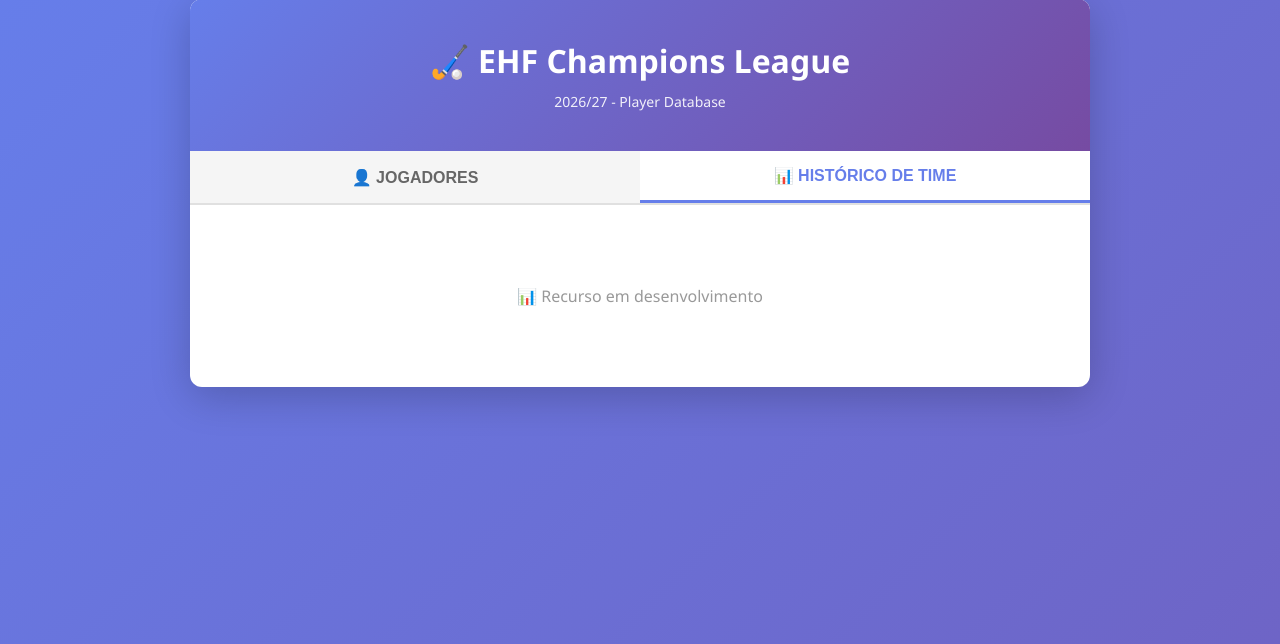
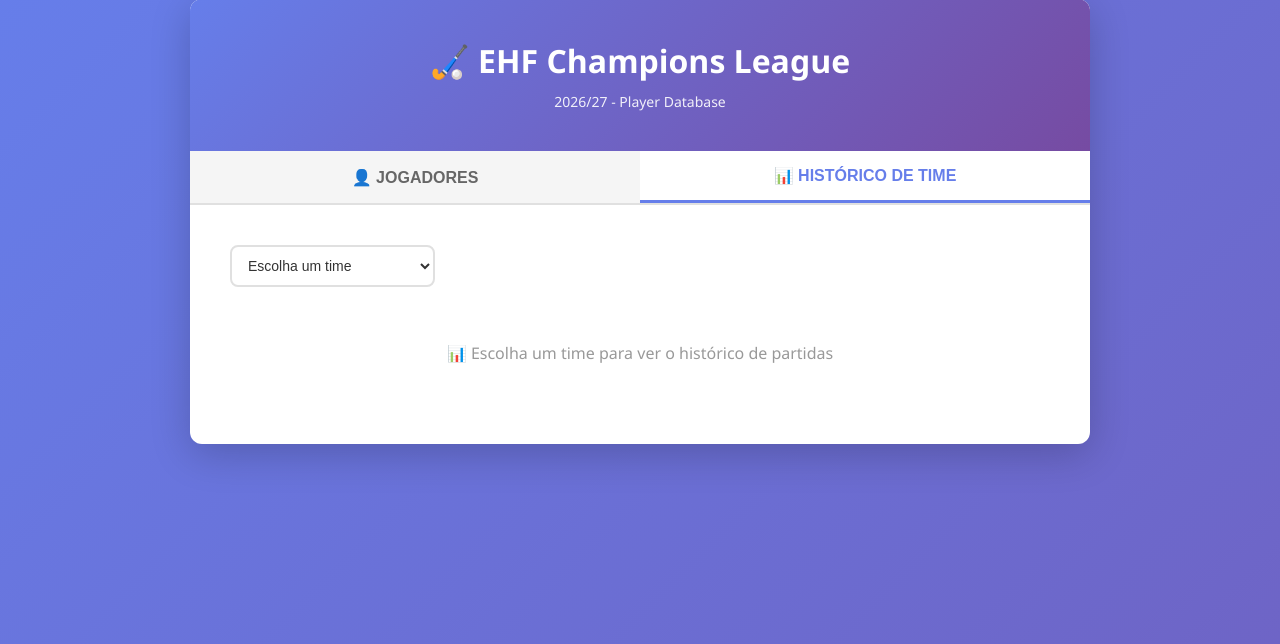
Before and after one commit to felipemrk/hand-stats, a Flask app: page / in a window 1280 px wide, after a click on "📊 HISTÓRICO DE TIME". Shown: the part 21-665 px from the top of the page. Run offline with Flask 3, Linux system fonts and the light colour scheme; data comes from the database, SQL or seed files in the repository.

Commit message:
feat: implementar aba Historico de Time com dropdown e tabela
Substitui o placeholder "Recurso em desenvolvimento" por um dropdown
de times (reaproveitando /api/teams) e uma tabela (data, adversario,
placar, casa/fora) preenchida via /api/team-history. Mostra estado
vazio quando nenhum time esta selecionado ou quando o time ainda nao
tem partidas registradas na tabela matches.

Co-Authored-By: Claude Sonnet 5 <noreply@anthropic.com>

```diff
--- a/templates/index.html
+++ b/templates/index.html
@@ -491,9 +533,27 @@
 
         <!-- Aba Histórico de Time -->
         <div id="historico" class="tab-content">
-          <div class="empty-state">
-            <p>📊 Recurso em desenvolvimento</p>
+          <div class="team-filter-box">
+            <select id="historyTeamFilter" onchange="carregarHistoricoTime()">
+              <option value="">Escolha um time</option>
+            </select>
           </div>
+
+          <div class="empty-state" id="historyEmptyState">
+            <p>📊 Escolha um time para ver o histórico de partidas</p>
+          </div>
+
+          <table class="history-table" id="historyTable" style="display: none">
+            <thead>
+              <tr>
+                <th>Data</th>
+                <th>Adversário</th>
+                <th>Placar</th>
+                <th>Casa/Fora</th>
+              </tr>
+            </thead>
+            <tbody id="historyTableBody"></tbody>
+          </table>
         </div>
       </div>
     </div>
@@ -523,11 +583,17 @@
           .then((response) => response.json())
           .then((times) => {
             const teamFilter = document.getElementById("teamFilter");
+            const historyTeamFilter =
+              document.getElementById("historyTeamFilter");
+
             times.forEach((time) => {
               const option = document.createElement("option");
               option.value = time;
               option.textContent = time;
               teamFilter.appendChild(option);
+
+              const historyOption = option.cloneNode(true);
+              historyTeamFilter.appendChild(historyOption);
             });
           });
       }
@@ -535,6 +601,58 @@
       function filtrarPorTime() {
         const time = document.getElementById("teamFilter").value;
         carregarTodos(time);
+      }
+
+      function carregarHistoricoTime() {
+        const time = document.getElementById("historyTeamFilter").value;
+        const emptyState = document.getElementById("historyEmptyState");
+        const table = document.getElementById("historyTable");
+        const tableBody = document.getElementById("historyTableBody");
+
+        if (!time) {
+          emptyState.querySelector("p").textContent =
+            "📊 Escolha um time para ver o histórico de partidas";
+          emptyState.style.display = "block";
+          table.style.display = "none";
+          return;
+        }
+
+        fetch(`/api/team-history?team=${encodeURIComponent(time)}`)
+          .then((response) => response.json())
+          .then((partidas) => {
+            if (!partidas.length) {
+              emptyState.querySelector("p").textContent =
+                "📊 Nenhuma partida encontrada para este time ainda";
+              emptyState.style.display = "block";
+              table.style.display = "none";
+              return;
+            }
+
+            tableBody.innerHTML = partidas
+              .map((partida) => {
+                const placar =
+                  partida.placar_time !== null &&
+                  partida.placar_adversario !== null
+                    ? `${partida.placar_time} - ${partida.placar_adversario}`
+                    : "-";
+                const badge = partida.mandante
+                  ? '<span class="history-badge history-badge--home">CASA</span>'
+                  : '<span class="history-badge history-badge--away">FORA</span>';
+
+                return `
+                  <tr>
+                    <td>${partida.match_date || "-"}</td>
+                    <td>${partida.adversario}</td>
+                    <td>${placar}</td>
+                    <td>${badge}</td>
+                  </tr>
+                `;
+              })
+              .join("");
+
+            emptyState.style.display = "none";
+            table.style.display = "table";
+          });
       }
 
       function buscar() {
```
Also changed, not shown: other parts of templates/index.html (+42 -0 lines).
